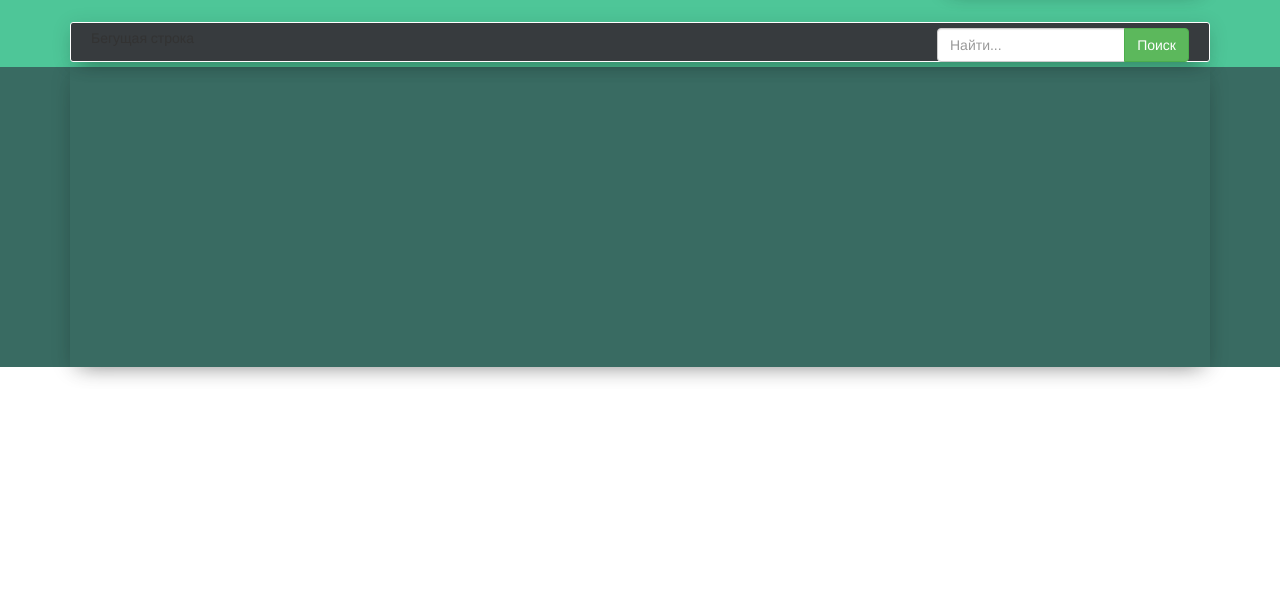
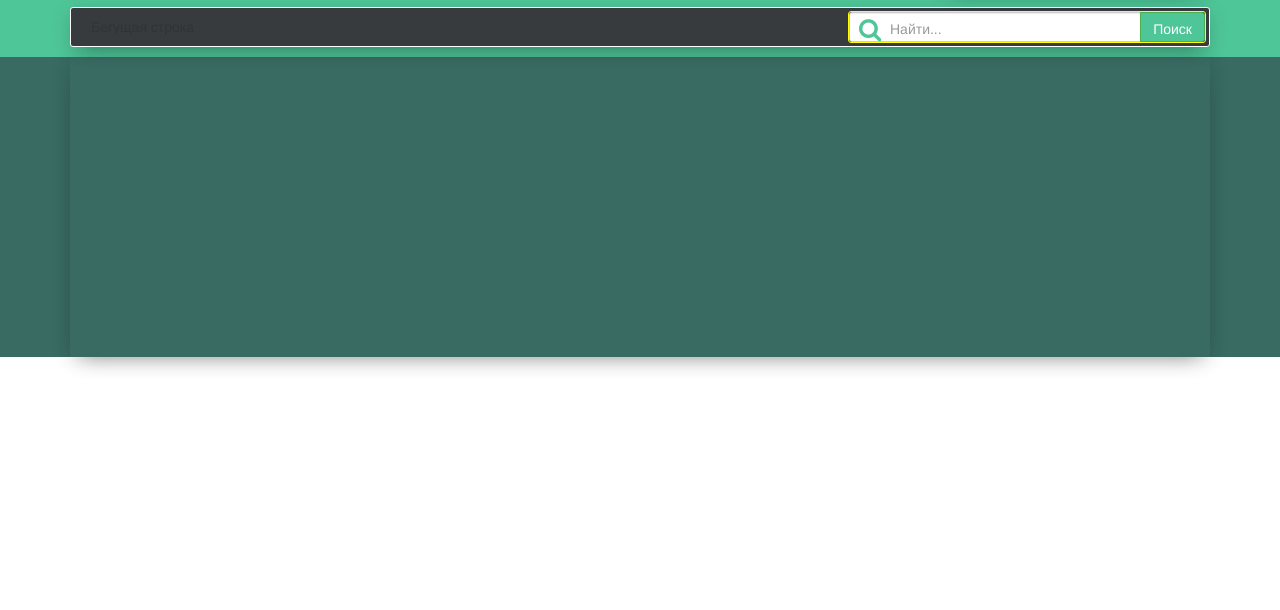
Before and after one commit to dimavz/dev_proj, a website with bundled scripts: page src/index.html in a window 1280 px wide. Shown: the part 190-800 px from the top of the page. Built offline with nearby package versions, Linux system fonts and the light colour scheme.

Commit message:
Адаптирована форма поиска

```diff
--- a/src/index.html
+++ b/src/index.html
@@ -186,16 +186,17 @@
             </div><!--end row-->
             <div class="row hidden-xs">
                 <div class="wrap_panel">
-                    <div class="col-md-9 col-sm-8">
+                    <div class="col-md-8 col-sm-8">
                         Бегущая строка
                     </div>
-                    <div class="col-md-3 col-sm-4">
+                    <div class="col-md-4 col-sm-4">
                         <div class="search">
                             <div class="input-group">
+                                <i class="fa fa-search"></i>
                                 <input type="text" class="form-control" placeholder="Найти...">
                                 <span class="input-group-btn">
-                            <button class="btn btn-success" type="button">Поиск</button>
-                        </span>
+                                    <button class="btn btn-success" type="button">Поиск</button>
+                                 </span>
                             </div><!-- /input-group -->
                         </div>
                     </div>
--- a/src/scss/header.scss
+++ b/src/scss/header.scss
@@ -152,12 +152,73 @@
     .wrap_panel{
       display: block;
       background-color: darken($grey,5%);
-      margin: 5px 15px;
+      margin: 10px 15px;
+      margin-top: -10px;
       padding: 5px;
       height: 40px;
       border-radius: 3px;
       border: 1px solid $white;
       @include shadow_block;
+      @include devices-max-width-1200px{
+        height: 35px;
+      }
+
+      .search{
+        padding-left: 5px;
+        margin-right: -17px;
+        margin-top: -6px;
+
+        .input-group{
+          border: 1px solid $yellow;
+          border-radius: 3px;
+          position: relative;
+
+          i {
+            position: absolute;
+            left: 10px;
+            top: 5px;
+            z-index: 100;
+            color: $green-light;
+            font-size: 24px;
+            @include devices-max-width-1200px{
+              top: 3px;
+              font-size: 20px;
+            }
+          }
+
+          input{
+            padding-left: 40px;
+            padding-top: 10px;
+            width: 100%;
+            height: 30px;
+            border-bottom-left-radius: 3px;
+            border-top-left-radius: 3px;
+            @include devices-max-width-1200px{
+              height: 25px;
+              padding-left: 30px;
+              padding-top: 0px;
+              padding-bottom: 0px;
+              font-size: 14px;
+            }
+
+          }
+          button{
+            height: 30px;
+            background-color:$green-light;
+            border-bottom-right-radius: 3px;
+            border-top-right-radius: 3px;
+            @include devices-max-width-1200px{
+              height: 25px;
+              padding-top: 3px;
+            }
+
+            &:hover{
+              color: $yellow;
+              @include shadow_text;
+            }
+          }
+        }
+      }
     }
   }
 
```
Also changed, not shown: src/css/main.css.
